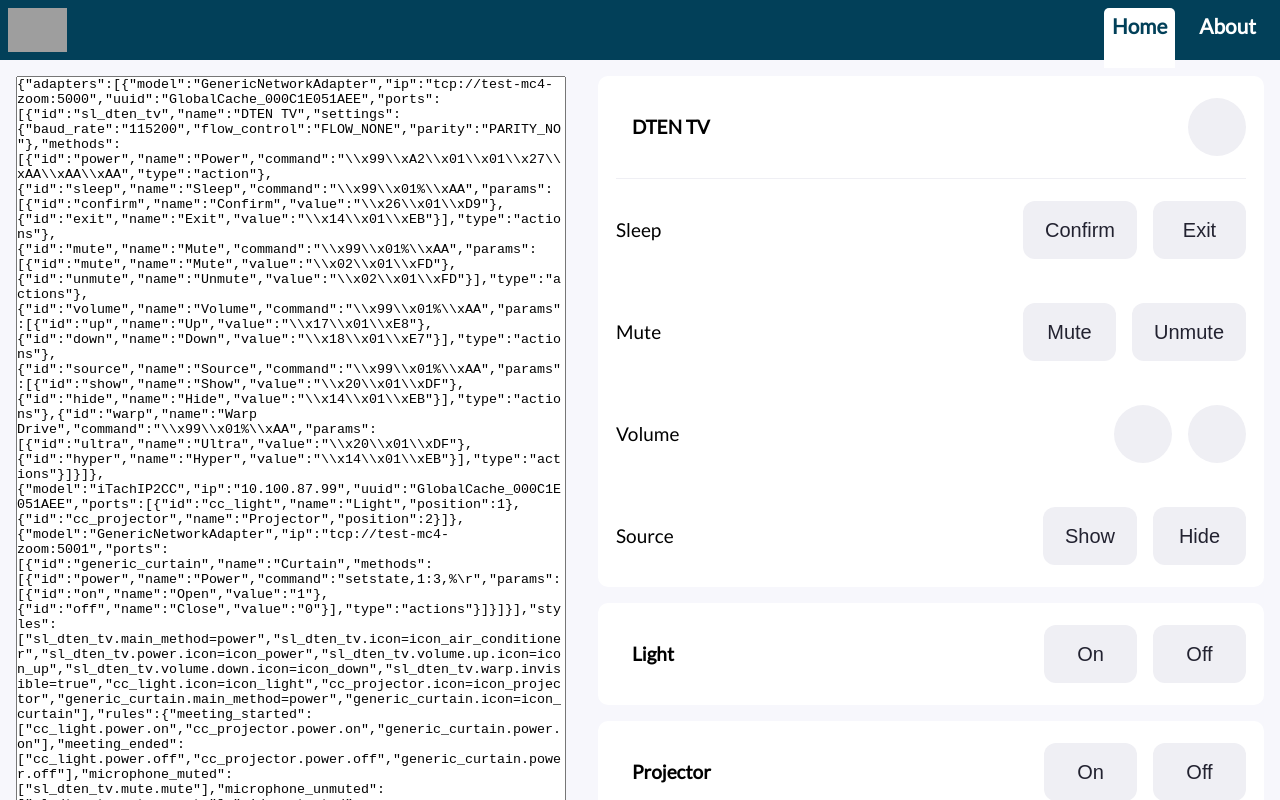
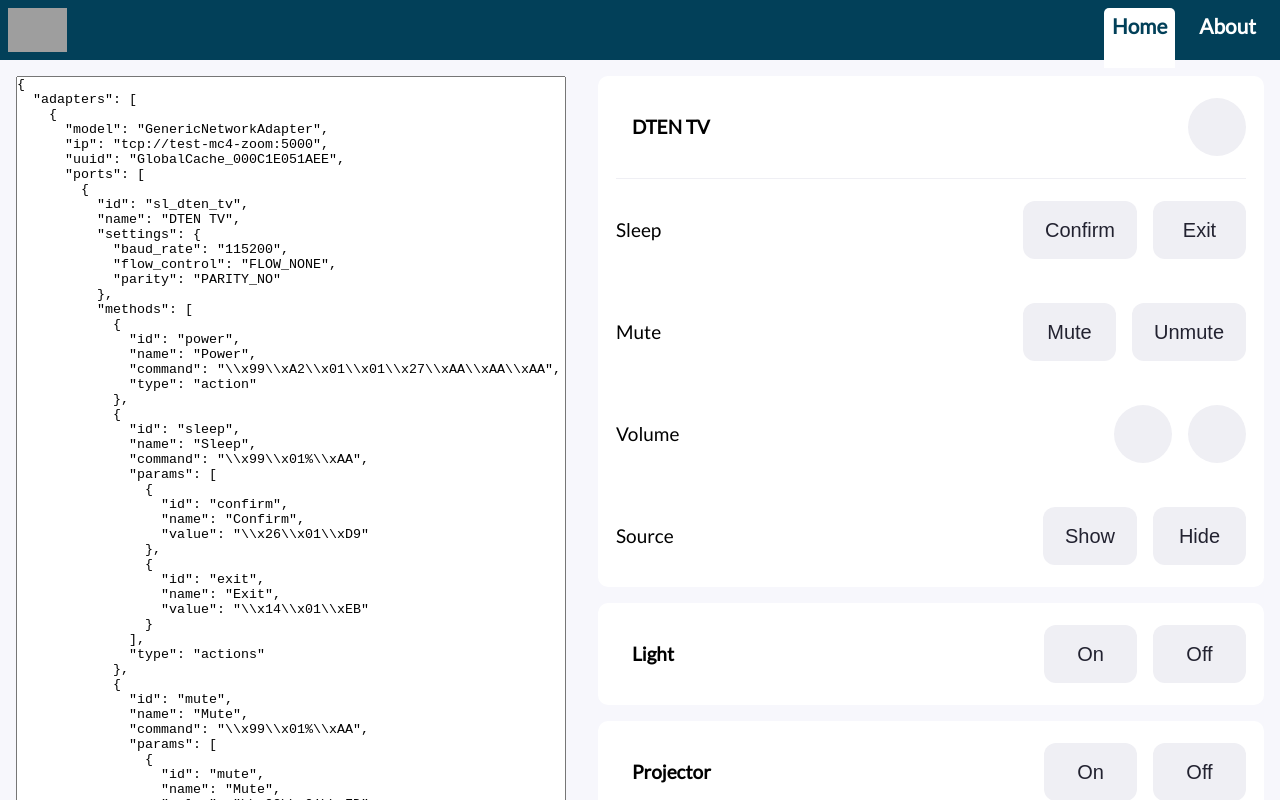
Before and after one commit to jeffderek/zoom-native-room-controls-preview, a Vue app: page / in a window 1280 px wide. Built offline with nearby package versions, Linux system fonts and the light colour scheme; grey boxes are pictures that could not be loaded.

Commit message:
fix: example json now has spacing by default to be more human readable

```diff
--- a/src/views/HomeView.vue
+++ b/src/views/HomeView.vue
@@ -145,7 +145,7 @@
 export default {
     name: 'HomeView',
     data: () => ({
-        json: JSON.stringify(exampleJson),
+        json: JSON.stringify(exampleJson, null, 2),
         jsonObject: null,
     }),
     methods: {
@@ -301,7 +301,6 @@
             }
         },
     },
-    mounted() {},
 };
 </script>
 
```
